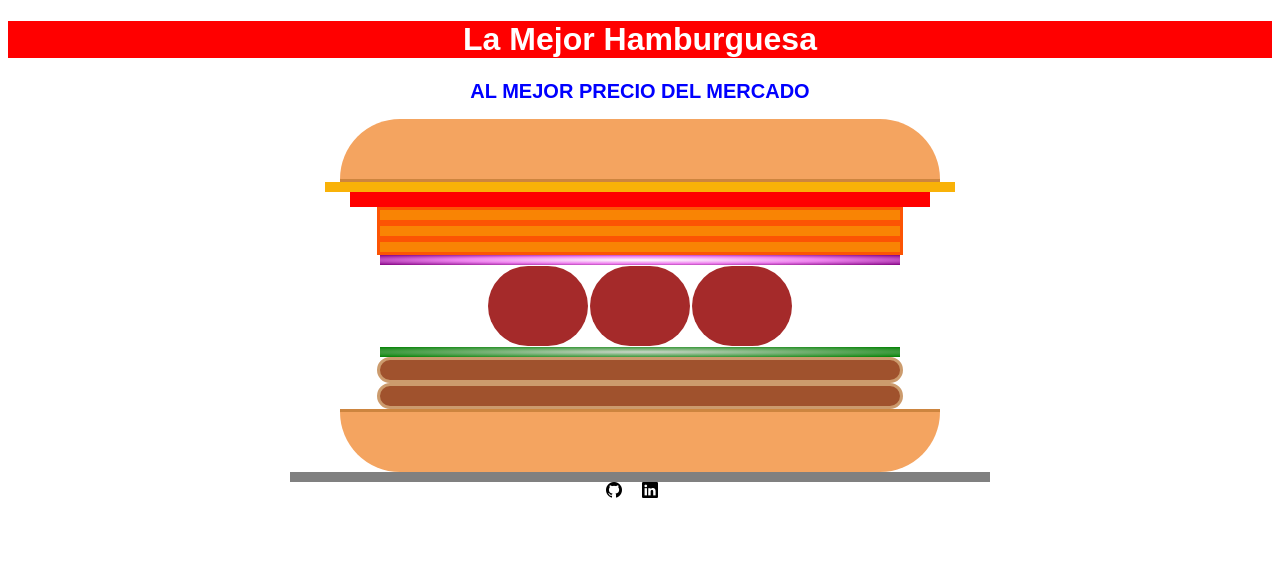
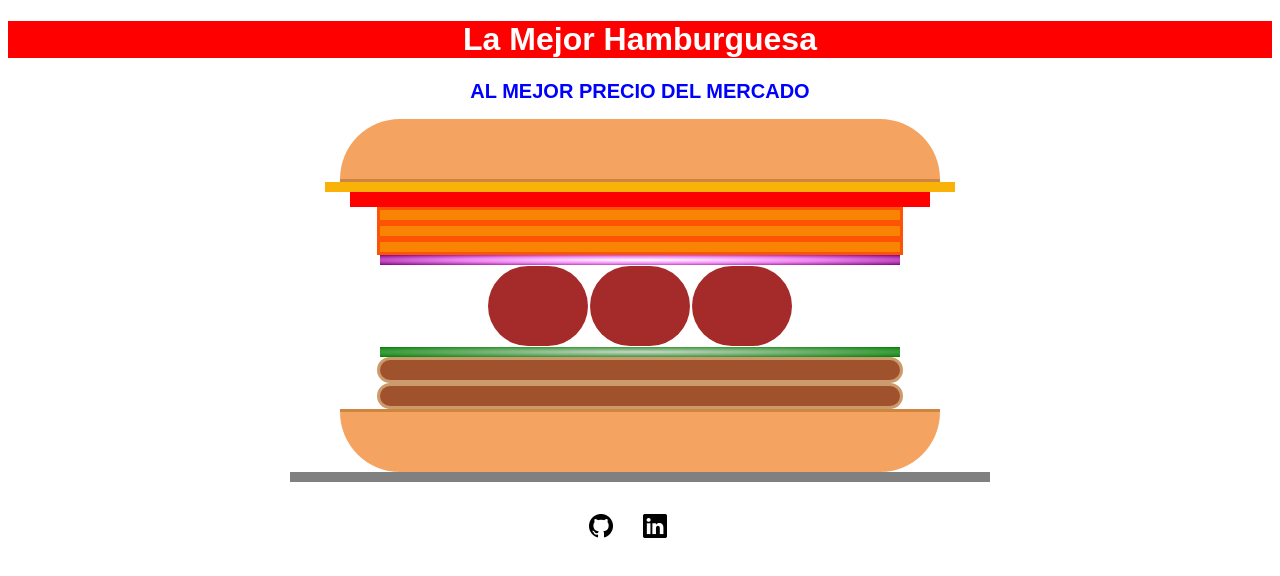
Before and after one commit to nicofcabrera/hamburguesa-css, a plain HTML site: page index.html in a window 1280 px wide. Drawn offline with nearby package versions, Linux system fonts and the light colour scheme.

Commit message:
linkeando redes

```diff
--- a/index.css
+++ b/index.css
@@ -109,11 +109,13 @@ h2{
 
 footer{
   text-align: center;
+  margin-top: 2em;
 }
 
 footer a{
   text-decoration: none;
   color: #000;
+  font-size: 1.5rem;
 }
 
 footer i:nth-child(1){
@@ -164,6 +166,4 @@ footer i:nth-child(1){
   .chedar1,.chedar2,.chedar3, .cebolla, .lechuga,.carne1,.carne2{
     width: 520px;
   }
-
-
 }
--- a/index.html
+++ b/index.html
@@ -37,10 +37,10 @@
     </div>
   </main>
   <footer>
-    <a href="" target="_blank">
+    <a href="https://github.com/nicofcabrera/" target="_blank">
       <i class="bi bi-github"></i>
     </a>
-    <a href="" target="_blank">
+    <a href="https://www.linkedin.com/in/nicolas-francisco-cabrera/" target="_blank">
       <i class="bi bi-linkedin"></i>
     </a>
   </footer>
```
